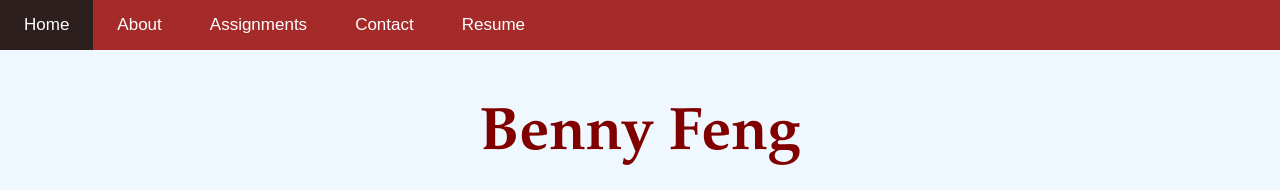
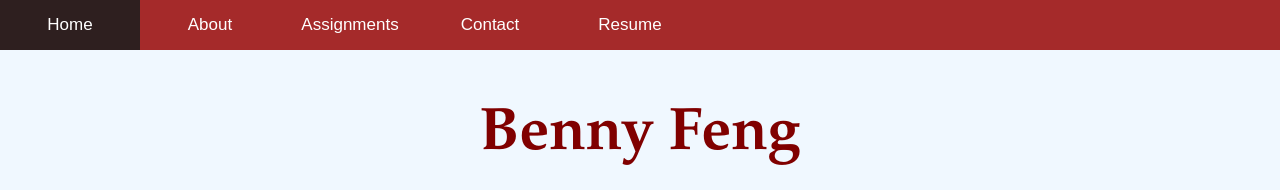
Before and after one commit to bfeng12/bfeng12.github.io, a plain HTML site: page index.html in a window 1280 px wide. Shown: the top 190 px of the page. Drawn offline with Linux system fonts and the light colour scheme.

Commit message:
Add files via upload

```diff
--- a/css/style.css
+++ b/css/style.css
@@ -54,7 +54,8 @@ a {
 .header a {
     float:left;
     text-align: center;
-    padding: 15px 24px;
+    padding: 15px 20px;
+    width: 100px;
     color: white;
     text-decoration: none;
     font-weight: 500;
```
